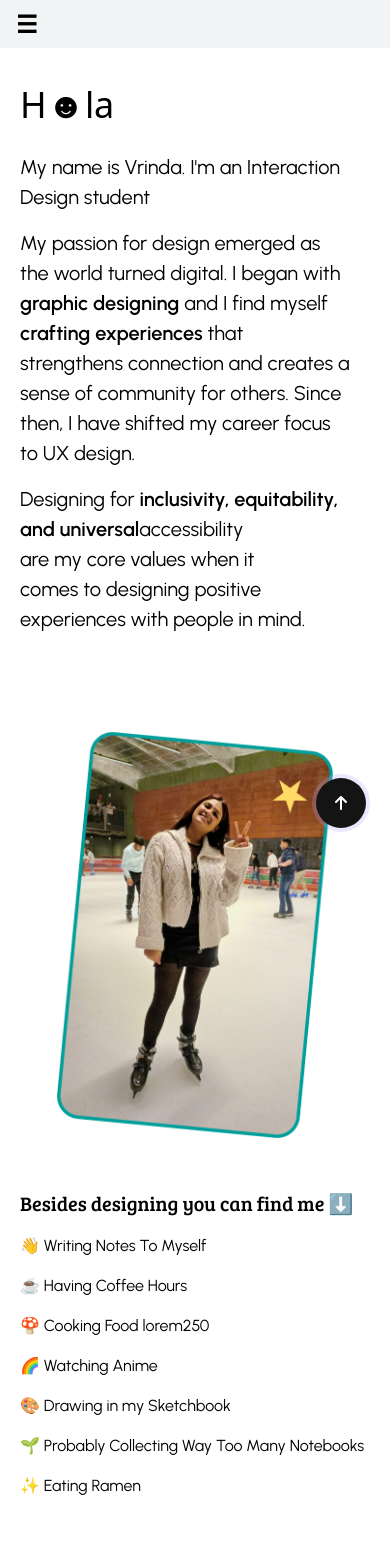
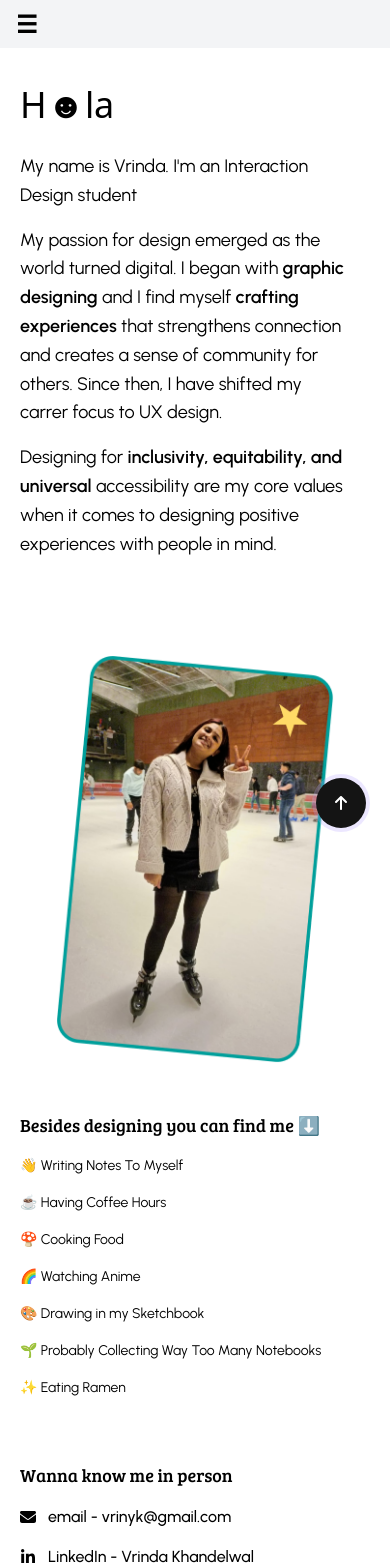
Before and after one commit to namankoolwal/Vrinda-Portfolio, a React (Vite) app: page /about-me in a window 390 px wide. Shown: the top 1568 px of the page. Built offline with nearby package versions, Linux system fonts and the light colour scheme.

Commit message:
Fix typos and update styling in Aboutme and CaseStudy2 components

```diff
--- a/src/components/Aboutme.jsx
+++ b/src/components/Aboutme.jsx
@@ -31,15 +31,15 @@ function Aboutme() {
             <p className="texts">
               My name is Vrinda. I'm an Interaction Design student{" "}
             </p>
-            <p className="texts text-balance">
+            <p className="texts md:text-balance">
               My passion for design emerged as the world turned digital. I began
-              with <span className="font-semibold">graphic designing</span> and I find myself <span className="font-semibold">crafting experiences</span> that
+              with <span className="font-semibold"> graphic designing </span> and I find myself <span className="font-semibold"> crafting experiences </span> that
               strengthens connection and creates a sense of community for
-              others. Since then, I have shifted my career focus to UX design.
+              others. Since then, I have shifted my carrer focus to UX design.
             </p>
-            <p className="texts  text-balance">
-              Designing for <span className="font-semibold">inclusivity, equitability, and universal</span>
-              accessibility are my core values when it comes to designing
+            <p className="texts md:text-balance">
+              Designing for <span className="font-semibold"> inclusivity, equitability, and universal </span>
+               accessibility are my core values when it comes to designing
               positive experiences with people in mind.
             </p>
           </div>
@@ -56,16 +56,14 @@ function Aboutme() {
             <h2 className="designing mb-4">
               Besides designing you can find me ⬇️
             </h2>
-            <div>
-              <p className="find-me">👋 Writing Notes To Myself</p>
-              <p className="find-me">☕ Having Coffee Hours</p>
-              <p className="find-me">🍄 Cooking Food lorem250</p>
-              <p className="find-me">🌈 Watching Anime</p>
-              <p className="find-me">🎨 Drawing in my Sketchbook</p>
-              <p className="find-me">
-                🌱 Probably Collecting Way Too Many Notebooks
-              </p>
-              <p className="find-me">✨ Eating Ramen </p>
+            <div className="w-full ">
+              <p className="find-me text-[14px] md:text-[18px]">👋 Writing Notes To Myself</p>
+              <p className="find-me text-[14px] md:text-[18px]">☕ Having Coffee Hours</p>
+              <p className="find-me text-[14px] md:text-[18px]">🍄 Cooking Food</p>
+              <p className="find-me text-[14px] md:text-[18px]">🌈 Watching Anime</p>
+              <p className="find-me text-[14px] md:text-[18px]">🎨 Drawing in my Sketchbook</p>
+              <p className="find-me text-[14px] md:text-[18px]">🌱 <span className="">Probably Collecting Way Too Many Notebooks</span></p>
+              <p className="find-me text-[14px] md:text-[18px]">✨ Eating Ramen </p>
             </div>
             </div>
           </div>
--- a/src/components/CaseStudy2.jsx
+++ b/src/components/CaseStudy2.jsx
@@ -66,7 +66,7 @@ function CaseStudy2() {
             <div className="details">
               <div className="timeline ">
                 <span className="text1">TIMELINE</span>
-                <p className="text2">Dec-Jan 2023(2weeks)</p>
+                <p className="text2">Dec-Jan 2024</p>
               </div>
               <div className="sector">
                 <span className="text1">SECTOR</span>
@@ -308,7 +308,7 @@ function CaseStudy2() {
 
       <div className="container12">
         <img loading="lazy" src={mapping} className="image6" />
-        <div className="text16">
+        <div className="text16 md:mt-[24px] md:text-[17px]">
           <span className="italic">
             Takeaways from the understanding of users
           </span>
@@ -518,7 +518,7 @@ function CaseStudy2() {
               <div className="flex flex-col gap-2">
                 <span className="font-semibold text-[#426DDD]">Typography</span>
                 <span className="text-[#717171]">Poppins</span>
-                <span className="flex items-center gap-6 text-[#717171]">
+                <span className="flex items-center gap-3 md:gap-6 text-[#717171]">
                   <span className="font-[500]">Medium</span>
                   <span className="font-semibold">Semi-Medium</span>
                   <span className="font-bold">Bold</span>
@@ -527,7 +527,7 @@ function CaseStudy2() {
 
               <div className="flex flex-col gap-2 text-[#717171]">
                 <span>Montserrat</span>
-                <span className="flex items-center gap-6">
+                <span className="flex items-center gap-3 md:gap-6">
                   <span>Regular</span>
                   <span className="font-[500]">Medium</span>
                   <span className="font-semibold">Semi-Medium</span>
--- a/src/components/ScrollToTop.jsx
+++ b/src/components/ScrollToTop.jsx
@@ -9,7 +9,7 @@ const ScrollToTop = () => {
       className="group/button w-[50px] hover:w-[140px] h-[50px] rounded-full hover:rounded-[50px] duration-300 bg-[#141414] hover:bg-[#8778c4] border-none font-semibold flex items-center justify-center shadow-[0px_0px_0px_4px_rgba(180,160,255,0.253)]  fixed bottom-4 right-6 before:absolute before:-bottom-5 before:content-['Back_To_Top'] before:text-[0px] before:text-white hover:before:text-sm/3 hover:before:bottom-auto hover:before:duration-300 hover:before:opacity-100"
       onClick={handelScroll}
     >
-      <svg viewBox="0 0 384 512" className=" w-3 duration-300 group-hover/button:-translate-y-[200%]">
+      <svg viewBox="0 0 384 512" className=" w-3 duration-300 group-hover/button:-translate-y-[250%]">
         <path
           className="fill-white"
           d="M214.6 41.4c-12.5-12.5-32.8-12.5-45.3 0l-160 160c-12.5 12.5-12.5 32.8 0 45.3s32.8 12.5 45.3 0L160 141.2V448c0 17.7 14.3 32 32 32s32-14.3 32-32V141.2L329.4 246.6c12.5 12.5 32.8 12.5 45.3 0s12.5-32.8 0-45.3l-160-160z"
--- a/src/css/aboutme.css
+++ b/src/css/aboutme.css
@@ -35,7 +35,6 @@
 }
 
 .find-me {
-  font-size: 18px;
   margin-bottom: 16px;
   font-family: "Urbanist", sans-serif;
 }
@@ -78,7 +77,11 @@
   }
 
   .texts, .footer, .know-me, .designing {
-    font-size: 20px; /* Slightly smaller font size for better readability */
+    font-size: 18px; /* Slightly smaller font size for better readability */
+
+  }
+  .texts{
+  line-height: 160%;
 
   }
 
--- a/src/css/casestudy2.css
+++ b/src/css/casestudy2.css
@@ -267,9 +267,7 @@
 }
 
 .text16 {
-  font-size: 17px;
   line-height: 36px;
-  margin-top: 24px;
   text-align: center;
   font-family: "Urbanist", sans-serif;
 }
```
